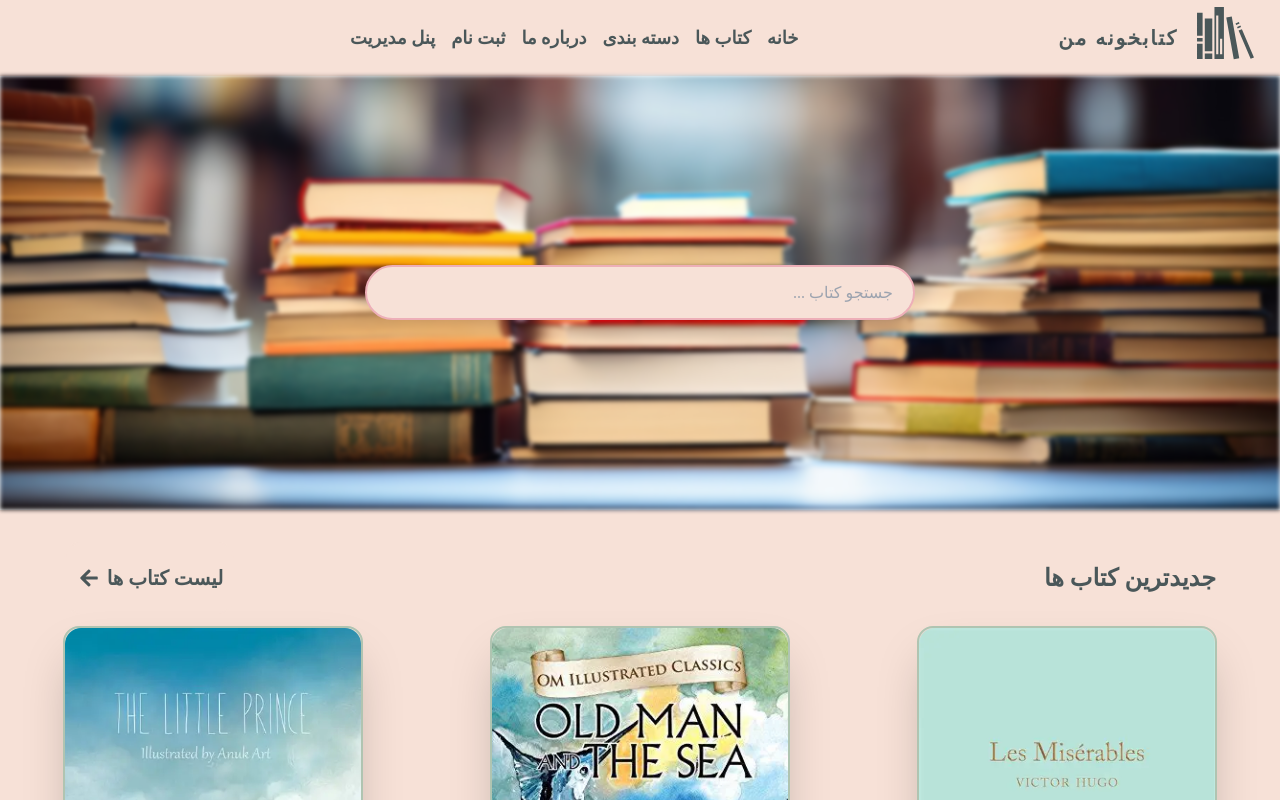
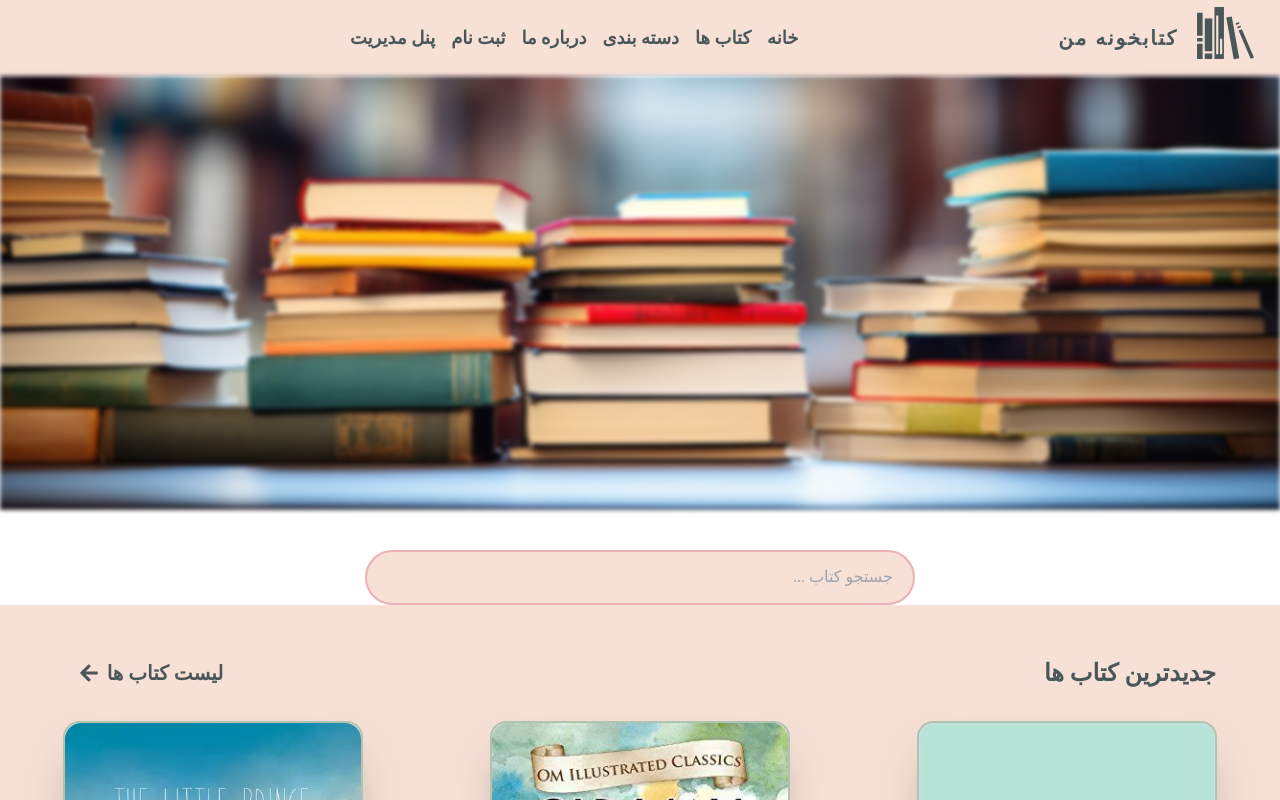
Before and after one commit to asma-ezzati/library-management, a React (Vite) app: page / in a window 1280 px wide. Shown: the top 800 px of the page. Built offline with nearby package versions, Linux system fonts and the light colour scheme; data requests are answered from the project's data file; a web font is replaced by a local one.

Commit message:
style: search bar

```diff
--- a/src/components/BookSearch.jsx
+++ b/src/components/BookSearch.jsx
@@ -14,7 +14,7 @@ const BookSearch = () => {
 
   return (
     <>
-      <div className="absolute inset-0 flex items-center justify-center ">
+      <div className="flex flex-col items-center mt-10 ">
         <input
           value={query}
           onChange={onChangeInput}
```
